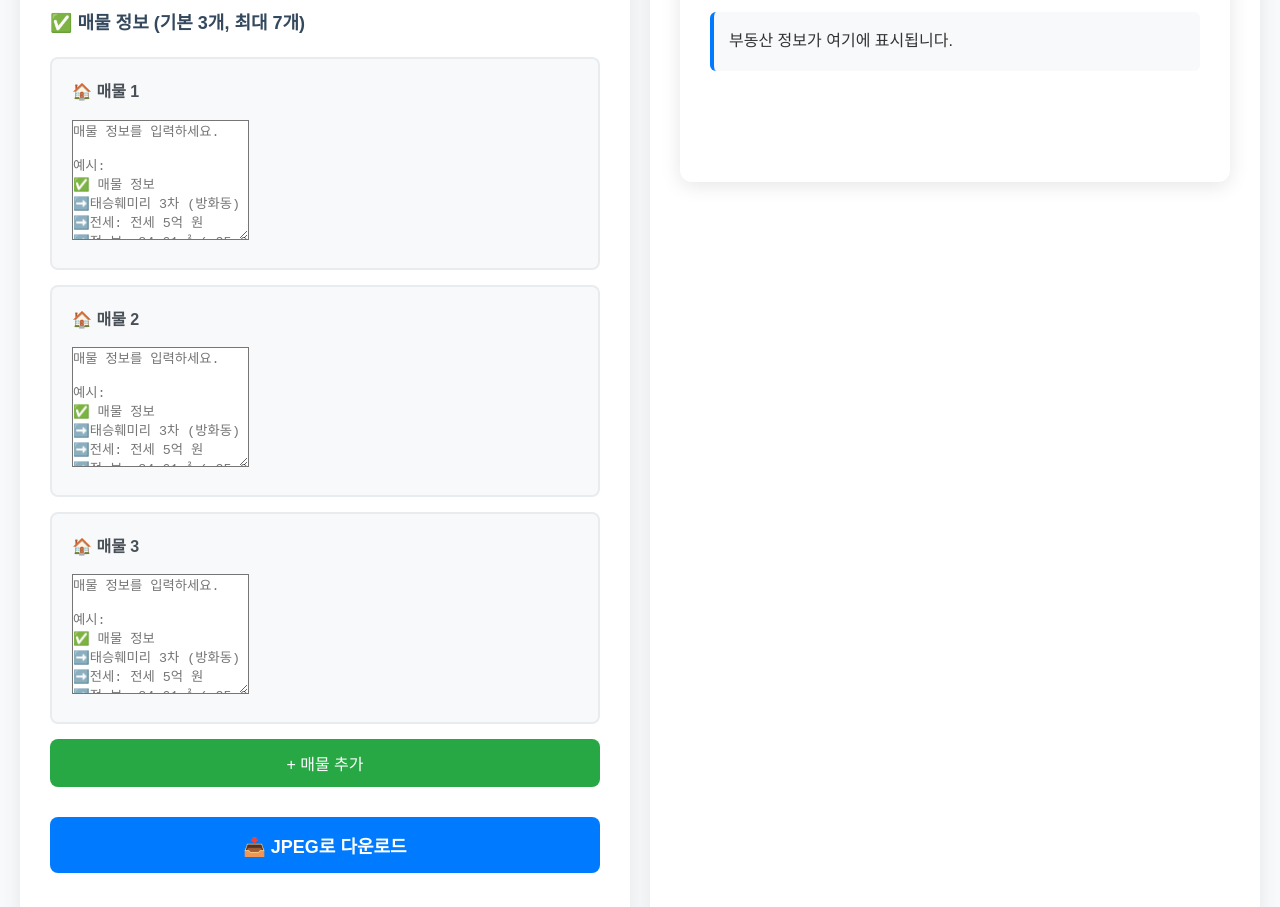
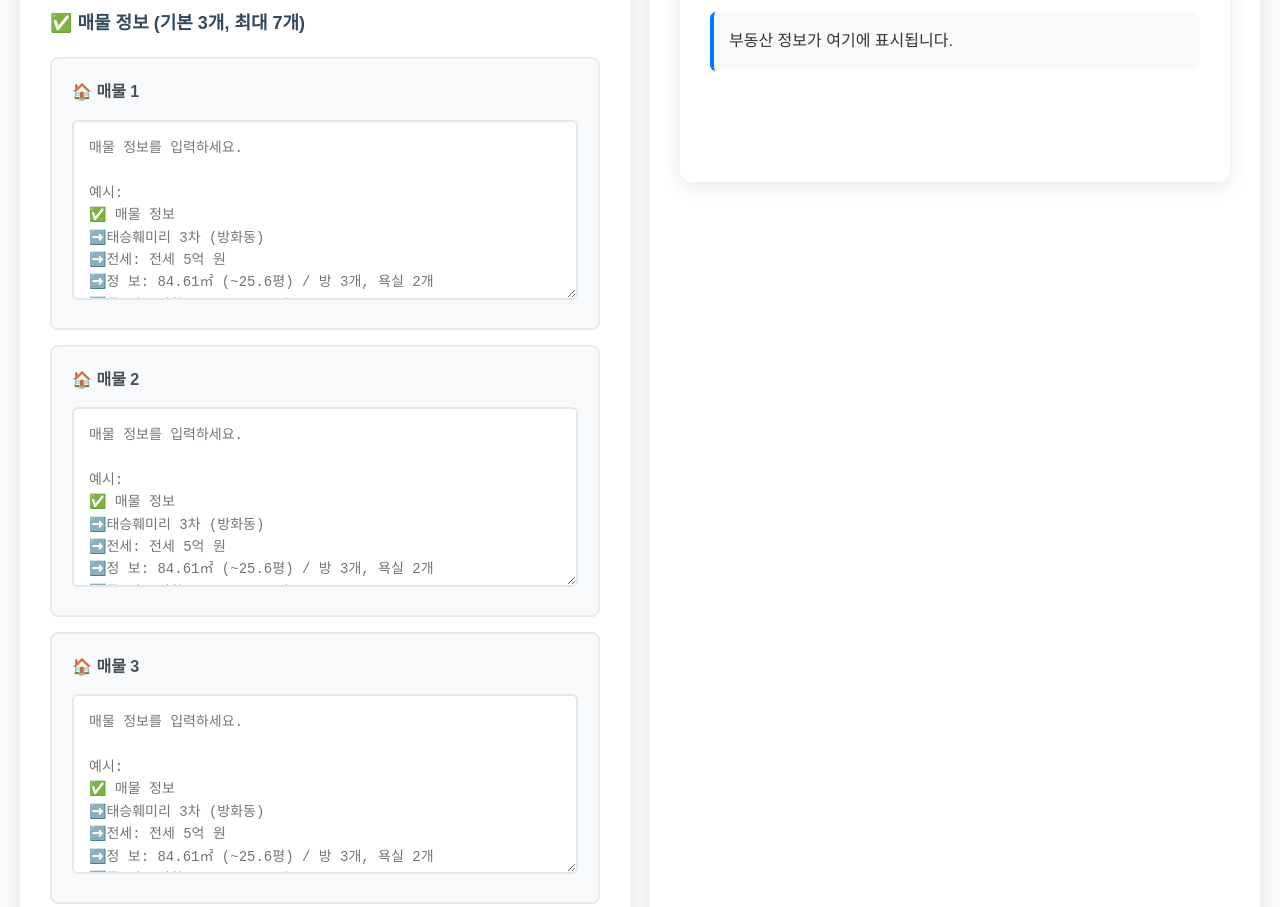
Before and after one commit to smartyoni/meeting_proposal, a plain HTML site: page index.html in a window 1280 px wide. Shown: the part 728-1635 px from the top of the page. Drawn offline with nearby package versions, Linux system fonts and the light colour scheme.

Commit message:
🔧 매물 입력 텍스트상자 크기 개선
- 텍스트상자 높이 120px → 180px 증가
- 패딩 및 보더 스타일 개선
- 수직 리사이즈 가능하도록 설정
- 전체 너비 활용으로 가독성 향상

```diff
--- a/css/style.css
+++ b/css/style.css
@@ -153,7 +153,14 @@ body {
 
 .property-item textarea {
     background: white;
-    min-height: 120px;
+    min-height: 180px;
+    width: 100%;
+    padding: 15px;
+    border: 2px solid #e1e8ed;
+    border-radius: 6px;
+    font-size: 14px;
+    line-height: 1.6;
+    resize: vertical;
 }
 
 .btn-remove {
```
